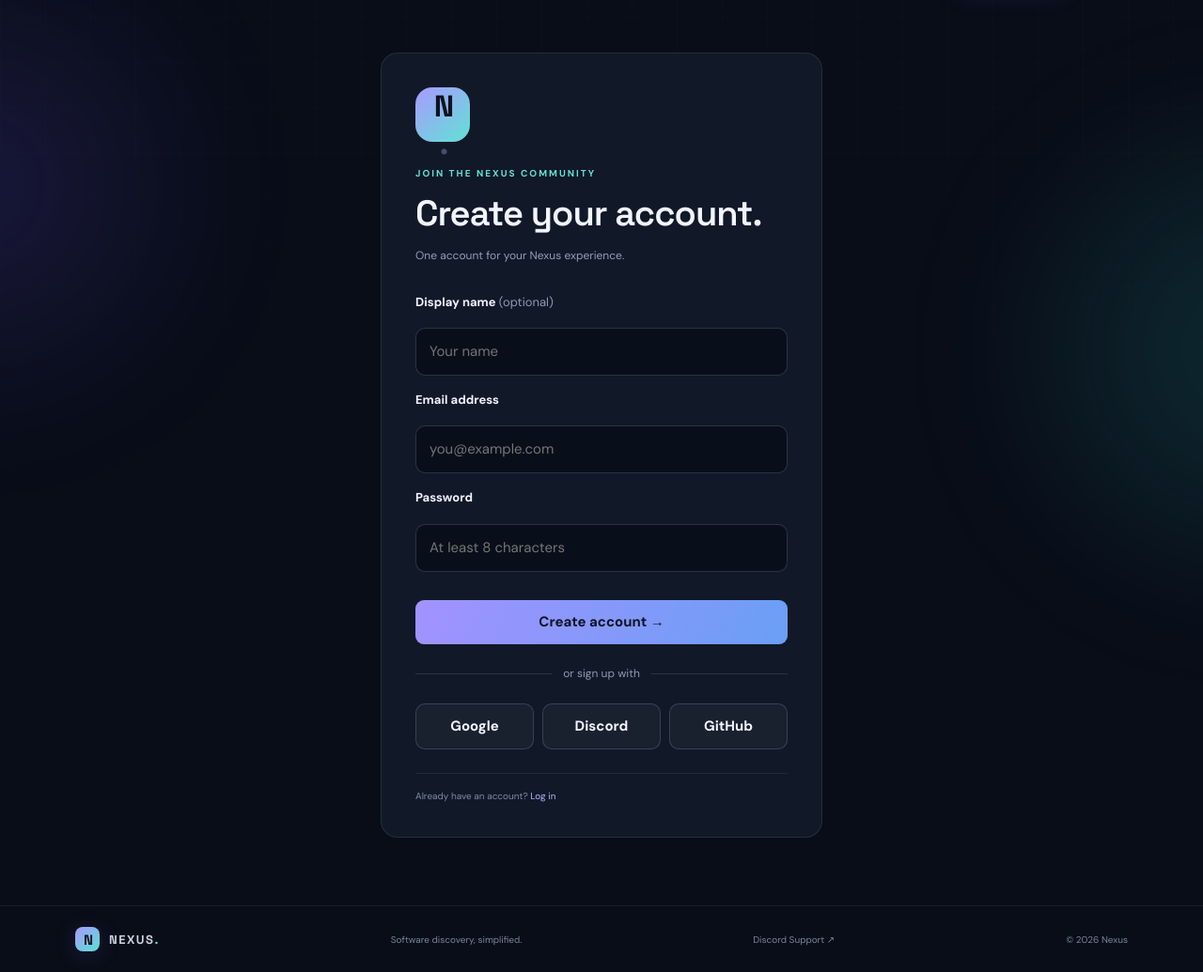
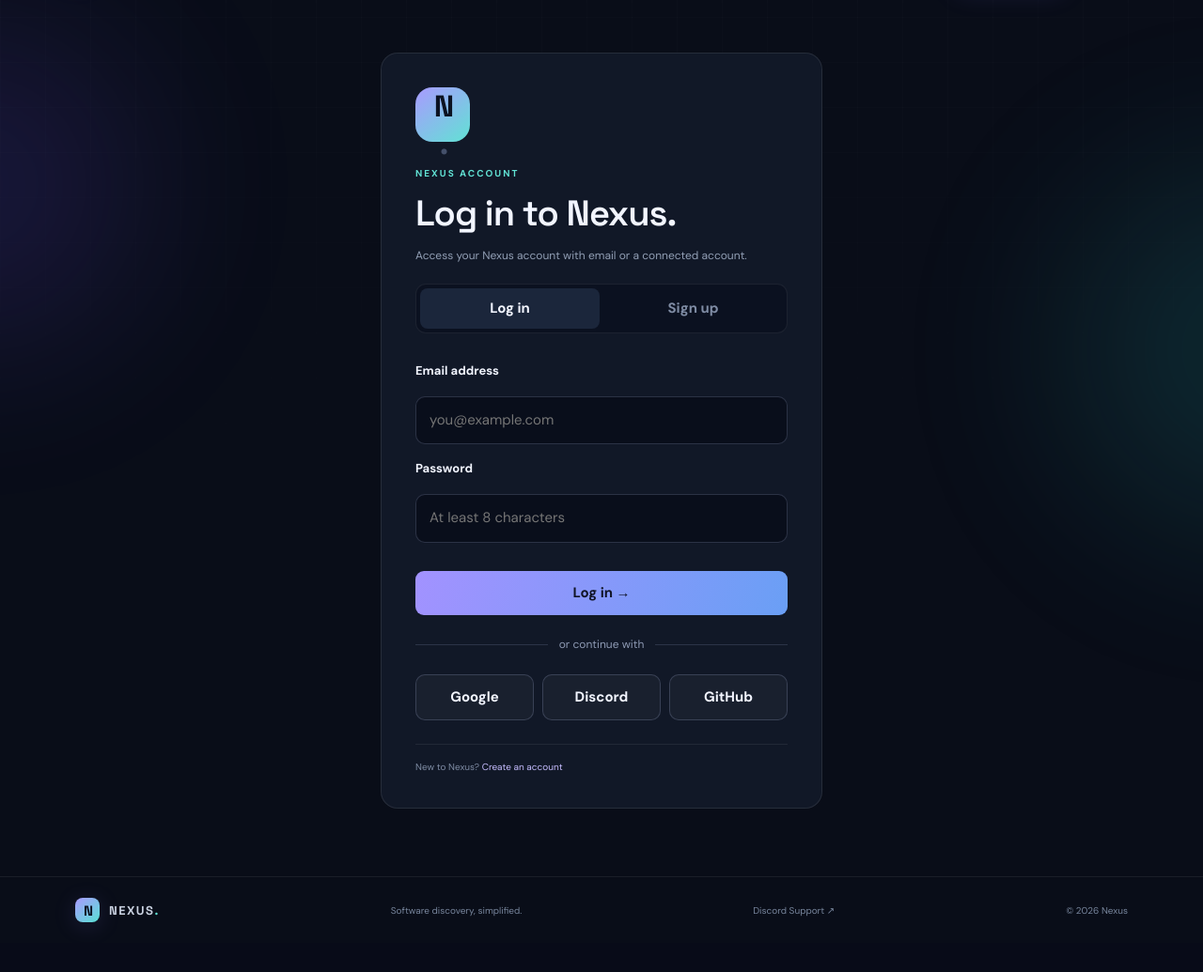
Before and after one commit to nagidev360/Nexus, a Flask app: template templates/auth_signup.html in a window 1280 px wide; the page is wider, and only the part inside the window is pictured. Shown: the part 78-1113 px from the top of that part at 94% size. After the commit the page ends 1061 px from the top of that part, so only its background shows below. Run offline with Flask 3, Linux system fonts and the light colour scheme; the template is opened without the code that fills it, so the values that code supplies are empty; some libraries are stand-ins or nearby versions.

Commit message:
Use unified account page for signup route

```diff
--- a/templates/auth_signup.html
+++ b/templates/auth_signup.html
@@ -1,7 +1,16 @@
-{% extends "base.html" %}{% block title %}Sign up — Nexus{% endblock %}{% block content %}
-<section class="form-card narrow auth-card"><div class="login-mark">N<span>.</span></div><div class="eyebrow">JOIN THE NEXUS COMMUNITY</div><h1>Create your account.</h1><p class="muted">One account for your Nexus experience.</p>
+{% extends "base.html" %}{% block title %}Account — Nexus{% endblock %}{% block content %}
+<section class="form-card narrow auth-card auth-unified">
+<div class="login-mark">N<span>.</span></div><div class="eyebrow">NEXUS ACCOUNT</div>
+<h1 id="authTitle">Log in to Nexus.</h1><p class="muted" id="authSubtitle">Access your Nexus account with email or a connected account.</p>
+<div class="auth-tabs"><button type="button" class="auth-tab active" data-mode="login">Log in</button><button type="button" class="auth-tab" data-mode="signup">Sign up</button></div>
 <div class="auth-alert" id="authMessage" role="status" hidden></div>
-<form id="signupForm" class="auth-form"><label for="name">Display name <span class="optional">(optional)</span></label><input id="name" name="name" type="text" placeholder="Your name" autocomplete="name" maxlength="80"><label for="email">Email address</label><input id="email" name="email" type="email" placeholder="you@example.com" autocomplete="email" required><label for="password">Password</label><input id="password" name="password" type="password" placeholder="At least 8 characters" autocomplete="new-password" minlength="8" required><button class="full" type="submit">Create account <span>→</span></button></form>
-<div class="auth-divider"><span>or sign up with</span></div><div class="oauth-grid"><button type="button" class="oauth-btn" data-provider="google">Google</button><button type="button" class="oauth-btn" data-provider="discord">Discord</button><button type="button" class="oauth-btn" data-provider="github">GitHub</button></div>
-<p class="login-foot">Already have an account? <a href="{{ url_for('user_login') }}">Log in</a></p></section>
-{% endblock %}
+<form id="authForm" class="auth-form">
+<div id="nameField" hidden><label for="name">Display name <span class="optional">(optional)</span></label><input id="name" name="name" type="text" placeholder="Your name" autocomplete="name" maxlength="80"></div>
+<label for="email">Email address</label><input id="email" name="email" type="email" placeholder="you@example.com" autocomplete="email" required>
+<label for="password">Password</label><input id="password" name="password" type="password" placeholder="At least 8 characters" autocomplete="current-password" minlength="8" required>
+<button class="full" id="emailSubmit" type="submit">Log in →</button>
+</form>
+<div class="auth-divider"><span>or continue with</span></div>
+<div class="oauth-grid"><button type="button" class="oauth-btn" data-provider="google">Google</button><button type="button" class="oauth-btn" data-provider="discord">Discord</button><button type="button" class="oauth-btn" data-provider="github">GitHub</button></div>
+<p class="login-foot" id="authFoot"></p>
+</section>{% endblock %}
```
